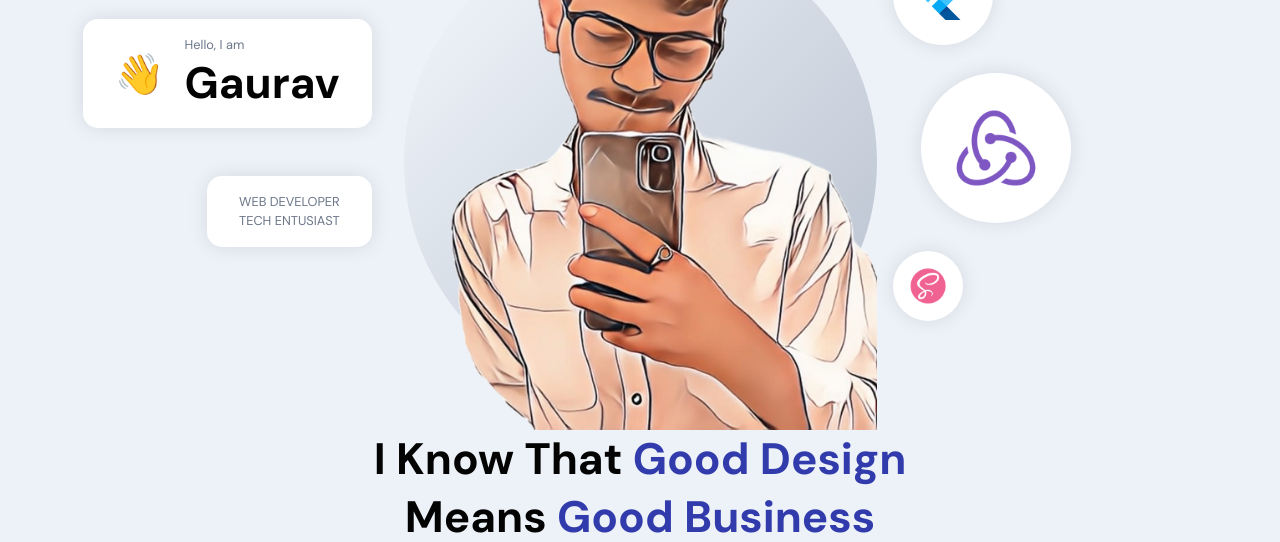
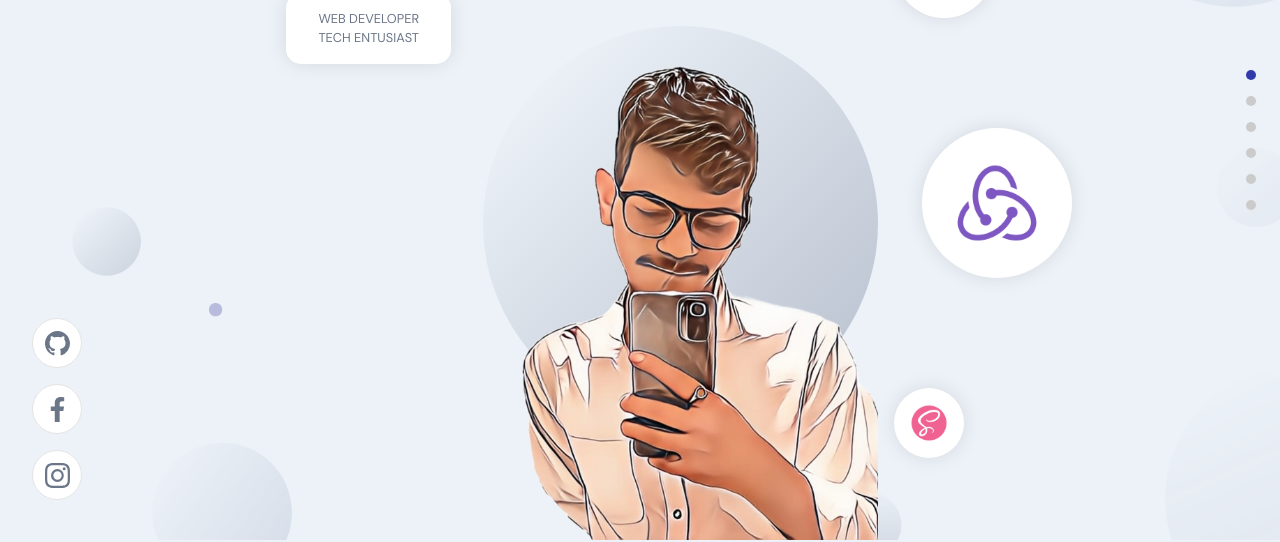
Before and after one commit to Gaurav07076/Portfolio-Website, a React (Create React App) app in the folder portfolio/: page / in a window 1280 px wide. Shown: the part 260-802 px from the top of the page. Built offline with nearby package versions, Linux system fonts and the light colour scheme; no server answers.

Commit message:
about section completed

```diff
--- a/portfolio/src/App.scss
+++ b/portfolio/src/App.scss
@@ -101,16 +101,19 @@
     display: flex;
     justify-content: flex-end;
     align-items: center;
+    margin-left: 1rem;
+    margin-bottom: 1rem;
     flex-direction: column;
 
     padding: 1rem;
 
     div {
-        width: 40px;
-        height: 40px;
+        width: 50px;
+        height: 50px;
         border-radius: 50%;
         background-color: var(--white-color);
-        margin: 0.25rem 0;
+        margin: 0.5rem 0;
+
         border: 1px solid var(--lightGray-color);
 
         display: flex;
@@ -120,8 +123,8 @@
         transition: all 0.3s ease-in-out;
 
         svg {
-            width: 15px;
-            height: 15px;
+            width: 25px;
+            height: 25px;
             color: var(--gray-color);
         }
 
--- a/portfolio/src/components/Navbar/Navbar.jsx
+++ b/portfolio/src/components/Navbar/Navbar.jsx
@@ -37,7 +37,7 @@ const Navbar = () => {
                     <a href={`#${item}`} onClick={() => setToggle(false)}>{item}</a>
                   </li>
 
-              ))}
+                ))}
               </ul>
             </motion.div>
           )
--- /dev/null
+++ b/portfolio/src/components/NavigationDots.jsx
@@ -0,0 +1,18 @@
+import React from 'react';
+
+const NavigationDots = ({ active }) => {
+  return (
+    <div className="app__navigation">
+      {['home', 'about', 'work', 'skills', 'testimonial', 'contact'].map((item, index) => (
+        <a
+          href={`#${item}`}
+          key={item + index}
+          className="app__navigation-dot"
+          style={active === item ? { backgroundColor: '#313BAC' } : {}}
+        />
+      ))}
+    </div>
+  )
+};
+
+export default NavigationDots;
--- /dev/null
+++ b/portfolio/src/components/SocialMedia.jsx
@@ -0,0 +1,19 @@
+import React from 'react';
+import { BsTwitter, BsInstagram, BsGithub } from 'react-icons/bs';
+import { FaFacebookF } from 'react-icons/fa';
+
+const SocialMedia = () => (
+  <div className="app__social">
+    <div>
+      <BsGithub />
+    </div>
+    <div>
+      <FaFacebookF />
+    </div>
+    <div>
+      <BsInstagram />
+    </div>
+  </div>
+);
+
+export default SocialMedia;
--- a/portfolio/src/components/index.js
+++ b/portfolio/src/components/index.js
@@ -1 +1,3 @@
 export {default as Navbar} from './Navbar/Navbar'
+export {default as NavigationDots} from './NavigationDots'
+export {default as SocialMedia} from './SocialMedia'
--- a/portfolio/src/container/About/About.jsx
+++ b/portfolio/src/container/About/About.jsx
@@ -1,7 +1,8 @@
 import React,{useState,useEffect} from 'react'
 import {motion} from 'framer-motion'
-import { images } from '../../constants';
+
 import './About.scss'
+import { AppWrap } from '../../wrapper'
 import{urlFor,client} from '../../client'
 
 const About = () => {
@@ -43,4 +44,4 @@ const About = () => {
   )
 }
 
-export default About
+export default AppWrap(About,'about')
--- a/portfolio/src/container/Header/Header.jsx
+++ b/portfolio/src/container/Header/Header.jsx
@@ -3,6 +3,7 @@ import { motion } from 'framer-motion';
 
 import { images } from '../../constants';
 import './Header.scss';
+import { AppWrap } from '../../wrapper';
 
 const scaleVariants = {
   whileInView: {
@@ -67,4 +68,4 @@ const Header = () => (
   </div>
 );
 
-export default Header;
+export default AppWrap(Header,'home')
--- a/portfolio/src/container/Work/Work.jsx
+++ b/portfolio/src/container/Work/Work.jsx
@@ -1,10 +1,31 @@
-import React from 'react'
+import React, { useState, useEffect } from 'react'
+import { AiFillEye, AiFillGithub } from 'react-icons/ai'
+import { motion } from 'framer-motion'
+
+import { AppWrap } from '../../wrapper';
+import { urlFor, client } from '../../client'
 import './Work.scss'
 
+
 const Work = () => {
-  return (
-    <div>Work</div>
+  return(
+    <>
+      <h2 className='head-text'>
+        My <span>Portfolio</span><br />section
+      </h2>
+      <div className='app__work-filter'>
+        {['Frontend Project','Machine Learning','Web Application'].map((item,index) => (
+          <div
+            key={index}
+            onClick={() => handleWorkFilter(item)}
+          >
+
+          </div>
+        ))}
+      </div>
+    </>
   )
 }
 
+
 export default Work
--- /dev/null
+++ b/portfolio/src/wrapper/AppWarp.js
@@ -0,0 +1,19 @@
+import React from 'react'
+import {NavigationDots, SocialMedia} from '../components'
+
+const AppWarp = (Component, idName, classNames) => function HOC() {
+  return (
+    <div id={idName} className={`app__container ${classNames}`}>
+        <SocialMedia />
+
+        <div className='app__wrapper app__flex'>
+            <Component />
+
+
+        </div>
+        <NavigationDots active={idName} />
+    </div>
+  )
+}
+
+export default AppWarp
--- /dev/null
+++ b/portfolio/src/wrapper/index.js
@@ -0,0 +1 @@
+export {default as AppWrap} from './AppWarp'
```
